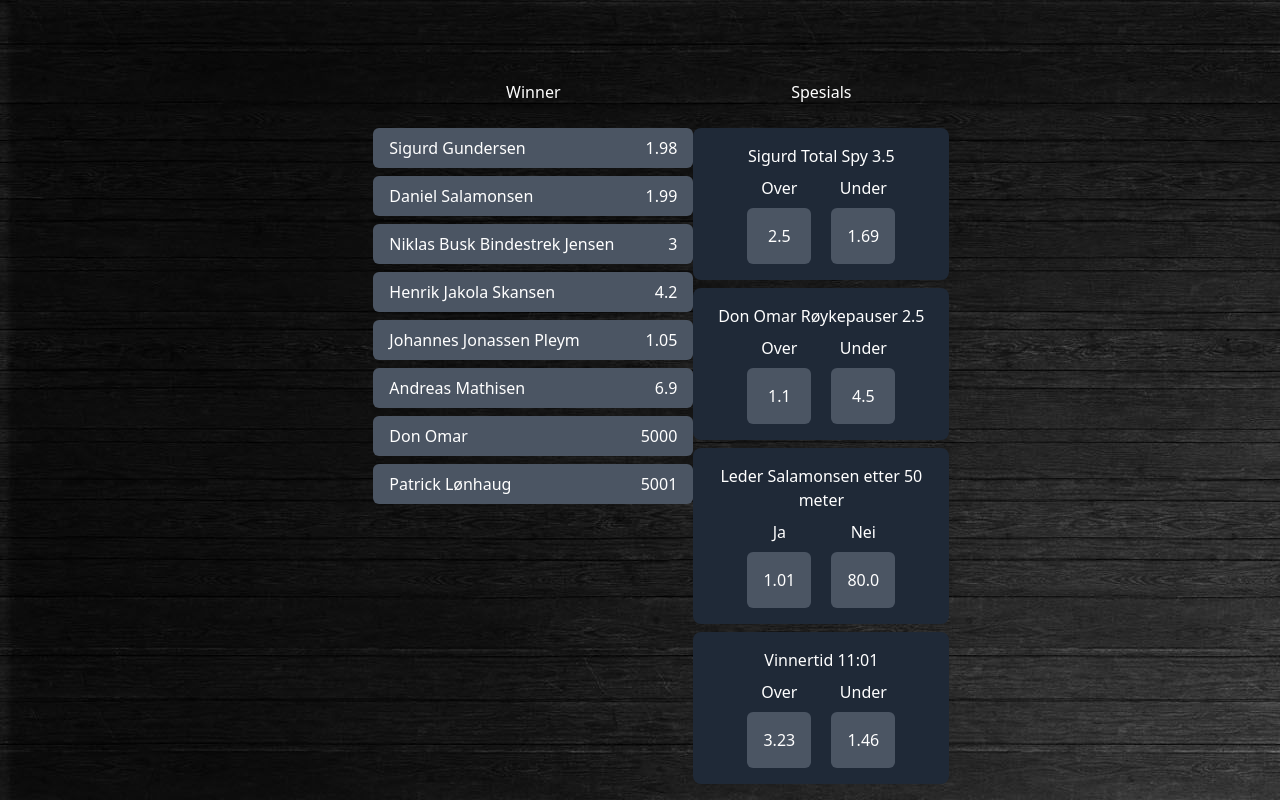
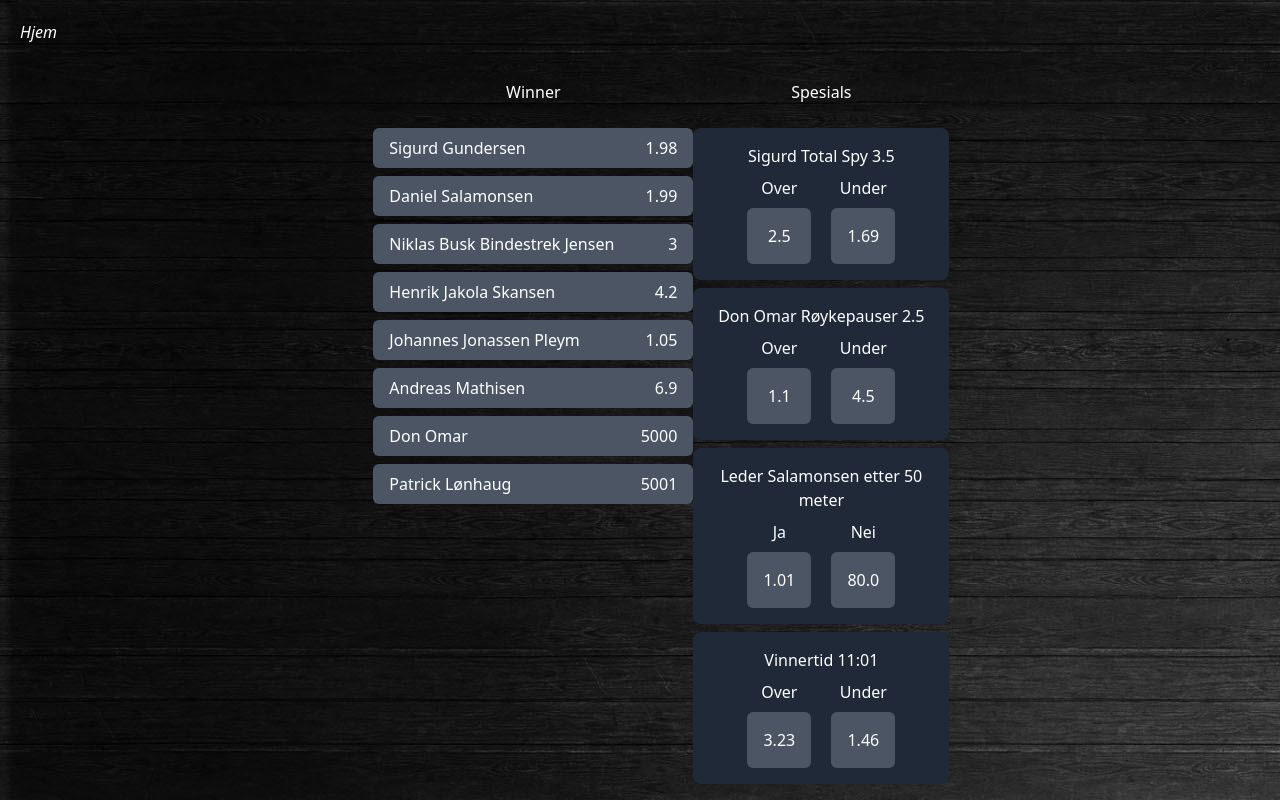
Before and after one commit to Pa3lon/beermile, a React (Create React App) app: page /odds in a window 1280 px wide. Built offline with nearby package versions, Linux system fonts and the light colour scheme.

Commit message:
Made home-link

```diff
--- a/src/components/odds/Odds.tsx
+++ b/src/components/odds/Odds.tsx
@@ -1,11 +1,15 @@
 import React from "react";
+import { Link } from "react-router-dom";
 import Games from "./Games";
 import SelectedGames from "./SelectedGames";
 
 const Odds = () => {
   const [games, setGames] = React.useState([]);
   return (
-    <div className="flex justify-between w-full pt-20 text-white">
+    <div className="flex text-red-100 justify-between w-full pt-20 text-white">
+      <Link className="absolute italic text-white top-5 left-5" to="/">
+        Hjem
+      </Link>
       <div></div>
       <Games games={games} />
       <SelectedGames />
```
